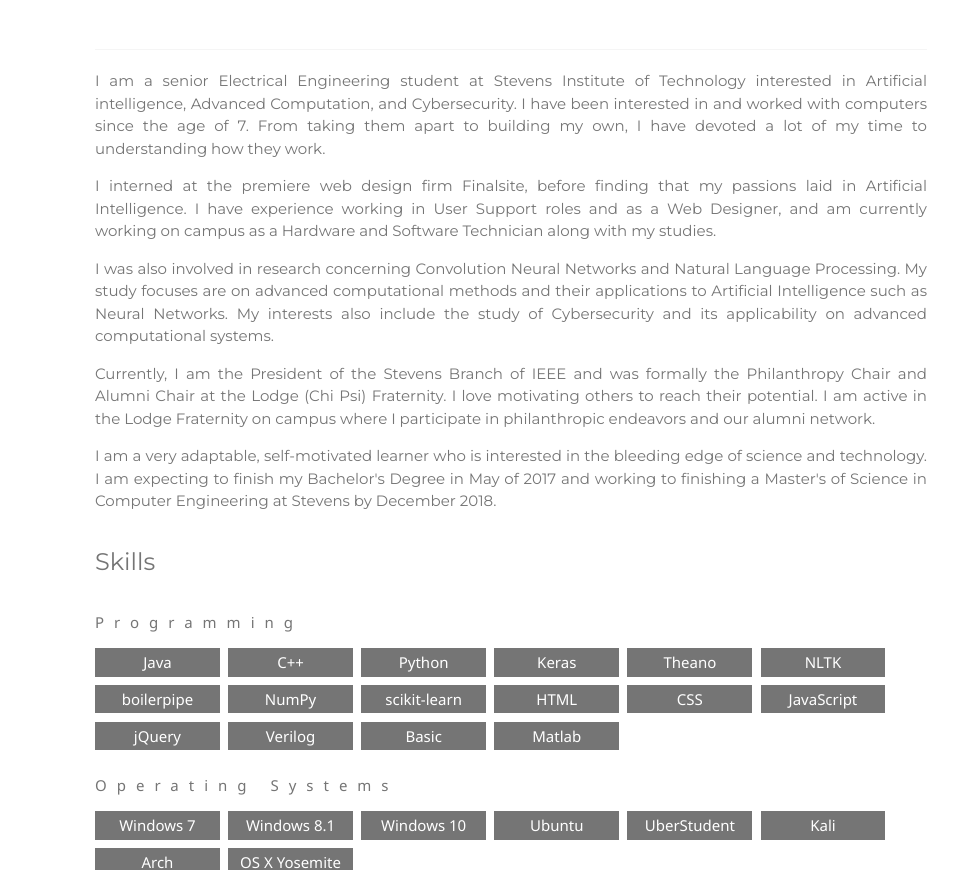
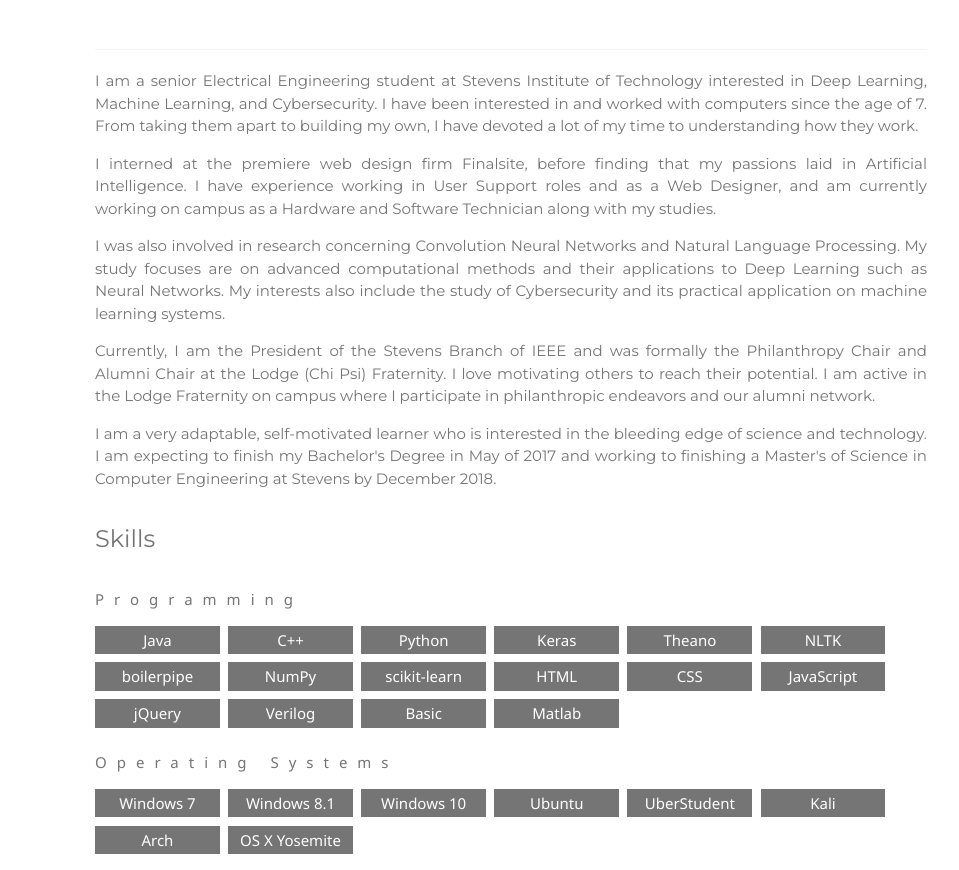
Before and after one commit to JSerowik/jserowik.github.io, a plain HTML site: page index.html in a window 1280 px wide. Shown: the part 1603-2473 px from the top of the page, without its empty margins (321-1280 px from the left). Drawn offline with Linux system fonts and the light colour scheme; some packages are replaced by stand-ins of ours.

Commit message:
Adjustments to descriptions

```diff
--- a/index.html
+++ b/index.html
@@ -143,12 +143,11 @@ body, h1,h2,h3,h4,h5,h6 {font-family: "Montserrat", sans-serif}
   <!-- About Section -->
   <div class="w3-content w3-justify w3-text-grey w3-padding-32" style="padding: 32px;">
     <hr class="w3-opacity">
-    <p>I am a senior Electrical Engineering student at Stevens Institute of Technology interested in Artificial intelligence, Advanced Computation, and Cybersecurity. I have been interested in and worked with computers since the age of 7. From taking them apart to building my own, I have devoted a lot of my time to understanding how they work.</p>
+    <p>I am a senior Electrical Engineering student at Stevens Institute of Technology interested in Deep Learning, Machine Learning, and Cybersecurity. I have been interested in and worked with computers since the age of 7. From taking them apart to building my own, I have devoted a lot of my time to understanding how they work.</p>
     <p>I interned at the premiere web design firm Finalsite, before finding that my passions laid in Artificial Intelligence. I have experience working in User Support roles and as a Web Designer, and am currently working on campus as a Hardware and Software Technician along with my studies.</p>
-    <p>I was also involved in research concerning Convolution Neural Networks and Natural Language Processing. My study focuses are on advanced computational methods and their applications to Artificial Intelligence such as Neural Networks. My interests also include the study of Cybersecurity and its applicability on advanced computational systems.</p>
+    <p>I was also involved in research concerning Convolution Neural Networks and Natural Language Processing. My study focuses are on advanced computational methods and their applications to Deep Learning such as Neural Networks. My interests also include the study of Cybersecurity and its practical application on machine learning systems.</p>
     <p>Currently, I am the President of the Stevens Branch of IEEE and was formally the Philanthropy Chair and Alumni Chair at the Lodge (Chi Psi) Fraternity. I love motivating others to reach their potential. I am active in the Lodge Fraternity on campus where I participate in philanthropic endeavors and our alumni network.</p>
-    <p>I am a very adaptable, self-motivated learner who is interested in the bleeding edge of science and technology.
-    I am expecting to finish my Bachelor's Degree in May of 2017 and working to finishing a Master's of Science in Computer Engineering at Stevens by December 2018.</p>
+    <p>I am a very adaptable, self-motivated learner who is interested in the bleeding edge of science and technology. I am expecting to finish my Bachelor's Degree in May of 2017 and working to finishing a Master's of Science in Computer Engineering at Stevens by December 2018.</p>
     <h3 class="w3-padding-16">Skills</h3>
     <p class="w3-wide">Programming</p>
     <div class="trait_wrap">
```
